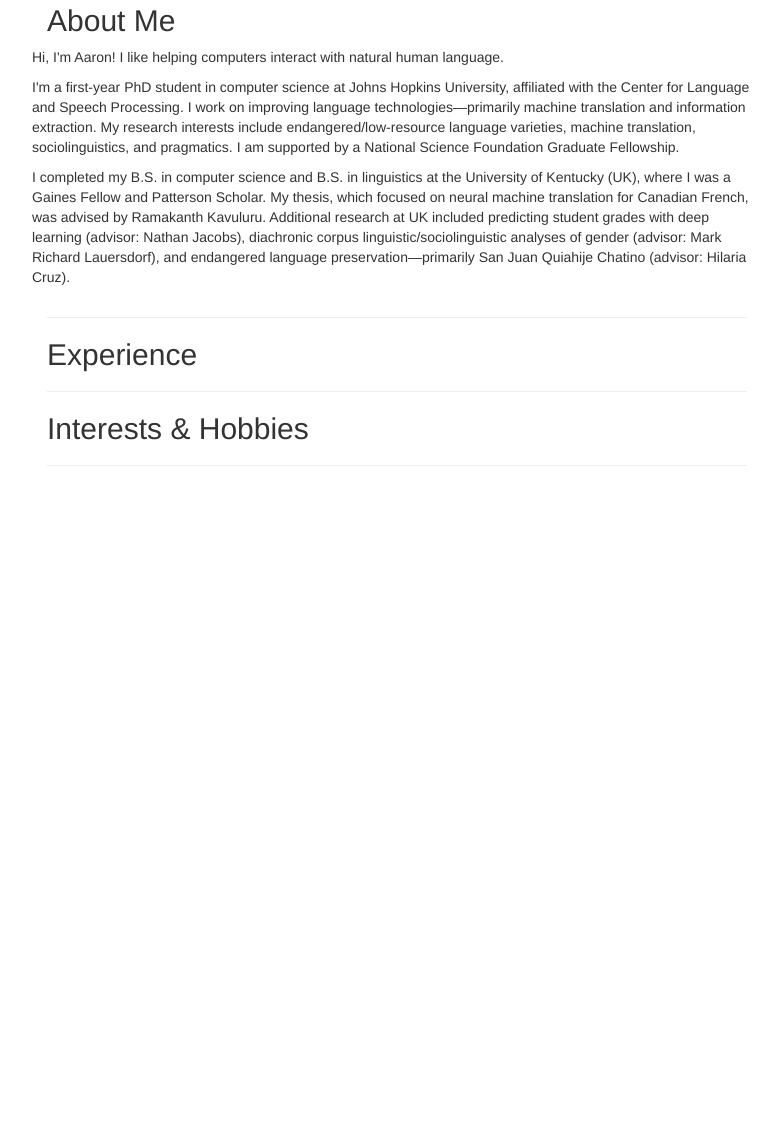
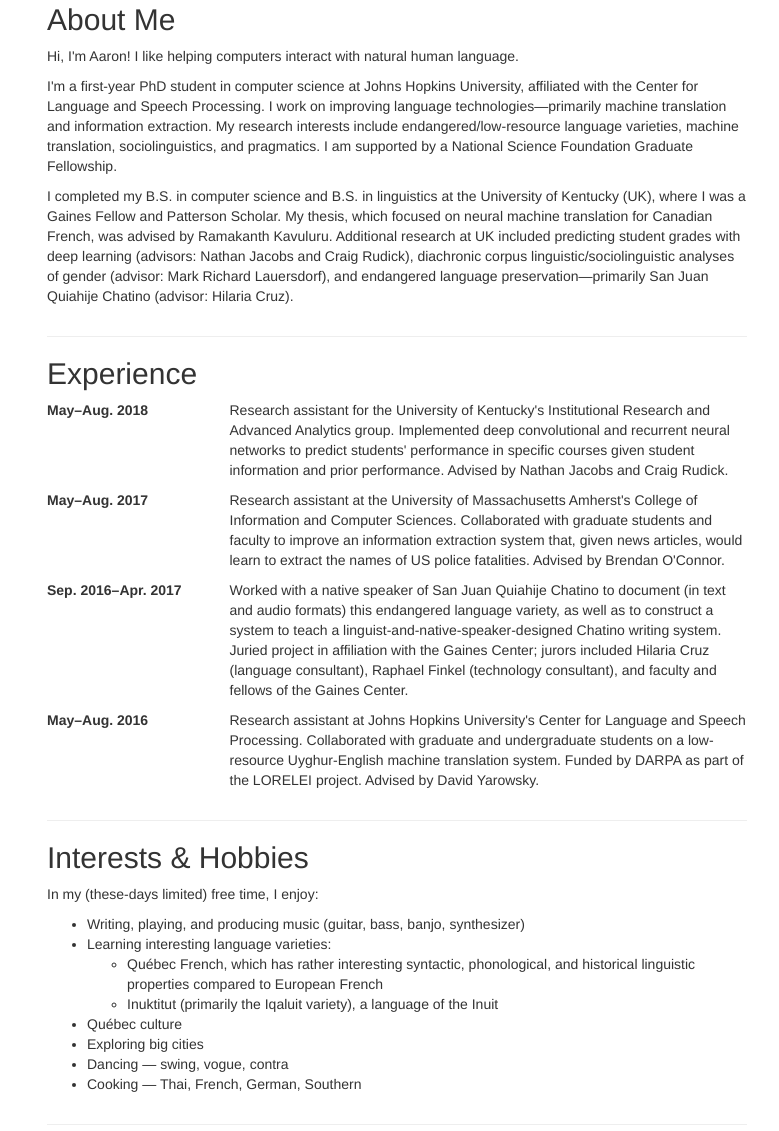
Before and after one commit to aaronmueller/aaronmueller.github.io, a plain HTML site: page index.html in a window 1280 px wide. Shown: the part 307-1438 px from the top of the page, without its empty margins (243-1022 px from the left). Before the commit the page ends 800 px from the top, so only its background shows below. Drawn offline with Linux system fonts and the light colour scheme.

Commit message:
Fleshed out all sections

```diff
--- a/index.html
+++ b/index.html
@@ -13,7 +13,7 @@
 
 <div class="container">
 	<div class="header">
-		<p><h1 class="text-muted">Aaron Mueller</h1></p>
+		<p><h1><strong>Aaron Mueller</strong></h1></p>
 	</div>
 
 <section>
@@ -21,10 +21,10 @@
 		<div class="col-md-8">
 			<p>Email: <strong>x</strong>@jhu.edu, where <strong>x</strong>=amueller</p>
 			<p>First-year PhD student in Computer Science at Johns Hopkins University.</p>
-			<p>Advisor: David Yarowsky</p>
+			<p>Advisor: David Yarowsky.</p>
 		</div>
 		<div class="col-md-4">
-			<img width="200px" src="files/profpic_sf.jpg" />
+			<img width="200px" src="files/profpic_amm.jpg" />
 		</div>
 	</div>
 </section>
@@ -34,9 +34,11 @@
 <section>
 	<h2>About Me</h2>
 	<div class="row">
+	<div class="col-md-12">
 		<p>Hi, I'm Aaron! I like helping computers interact with natural human language.</p>
 		<p>I'm a first-year PhD student in computer science at Johns Hopkins University, affiliated with the Center for Language and Speech Processing. I work on improving language technologies&mdash;primarily machine translation and information extraction. My research interests include endangered/low-resource language varieties, machine translation, sociolinguistics, and pragmatics. I am supported by a National Science Foundation Graduate Fellowship.</p>
-		<p>I completed my B.S. in computer science and B.S. in linguistics at the University of Kentucky (UK), where I was a Gaines Fellow and Patterson Scholar. My thesis, which focused on neural machine translation for Canadian French, was advised by Ramakanth Kavuluru. Additional research at UK included predicting student grades with deep learning (advisor: Nathan Jacobs), diachronic corpus linguistic/sociolinguistic analyses of gender (advisor: Mark Richard Lauersdorf), and endangered language preservation&mdash;primarily San Juan Quiahije Chatino (advisor: Hilaria Cruz).
+		<p>I completed my B.S. in computer science and B.S. in linguistics at the University of Kentucky (UK), where I was a Gaines Fellow and Patterson Scholar. My thesis, which focused on neural machine translation for Canadian French, was advised by Ramakanth Kavuluru. Additional research at UK included predicting student grades with deep learning (advisors: Nathan Jacobs and Craig Rudick), diachronic corpus linguistic/sociolinguistic analyses of gender (advisor: Mark Richard Lauersdorf), and endangered language preservation&mdash;primarily San Juan Quiahije Chatino (advisor: Hilaria Cruz).
+	</div>
 	</div>
 </section>
 
@@ -44,12 +46,66 @@
 
 <section>
 	<h2>Experience</h2>
+	<div class="row">
+		<div class="col-md-3">
+			<strong>May&ndash;Aug. 2018</strong>
+		</div>
+		<div class="col-md-9">
+			<p>Research assistant for the University of Kentucky's Institutional Research and Advanced Analytics group. Implemented deep convolutional and recurrent neural networks to predict students' performance in specific courses given student information and prior performance. Advised by Nathan Jacobs and Craig Rudick.</p>
+		</div>
+	</div>
+
+	<div class="row">
+		<div class="col-md-3">
+			<strong>May&ndash;Aug. 2017</strong>
+		</div>
+		<div class="col-md-9">
+			<p>Research assistant at the University of Massachusetts Amherst's College of Information and Computer Sciences. Collaborated with graduate students and faculty to improve an information extraction system that, given news articles, would learn to extract the names of US police fatalities. Advised by Brendan O'Connor.</p>
+		</div>
+	</div>
+
+	<div class="row">
+		<div class="col-md-3">
+			<strong>Sep. 2016&ndash;Apr. 2017</strong>
+		</div>
+		<div class="col-md-9">
+			<p>Worked with a native speaker of San Juan Quiahije Chatino to document (in text and audio formats) this endangered language variety, as well as to construct a system to teach a linguist-and-native-speaker-designed Chatino writing system. Juried project in affiliation with the Gaines Center; jurors included Hilaria Cruz (language consultant), Raphael Finkel (technology consultant), and faculty and fellows of the Gaines Center.</p>
+		</div>
+	</div>
+
+	<div class="row">
+		<div class="col-md-3">
+			<strong>May&ndash;Aug. 2016</strong>
+		</div>
+		<div class="col-md-9">
+			<p>Research assistant at Johns Hopkins University's Center for Language and Speech Processing. Collaborated with graduate and undergraduate students on a low-resource Uyghur-English machine translation system. Funded by DARPA as part of the LORELEI project. Advised by David Yarowsky.
+		</div>
+	</div>
 </section>
 
 <hr />
 
 <section>
 	<h2>Interests & Hobbies</h2>
+	<div class="row">
+	<div class="col-md-12">
+		<p>In my (these-days limited) free time, I enjoy:</p>
+
+		<ul>
+			<li>Writing, playing, and producing music (guitar, bass, banjo, synthesizer)</li>
+			<li>Learning interesting language varieties:
+				<ul>
+					<li>Québec French, which has rather interesting syntactic, phonological, and historical linguistic properties compared to European French</li>
+					<li>Inuktitut (primarily the Iqaluit variety), a language of the Inuit</li>
+				</ul>
+			</li>
+			<li>Québec culture</li>
+			<li>Exploring big cities</li>
+			<li>Dancing &mdash; swing, vogue, contra</li>
+			<li>Cooking &mdash; Thai, French, German, Southern</li>
+		</ul>
+	</div>
+	</div>
 </section>
 
 <hr />
```
Also changed, not shown: files/profpic_amm.jpg (added), files/profpic_sf.jpg (deleted).
